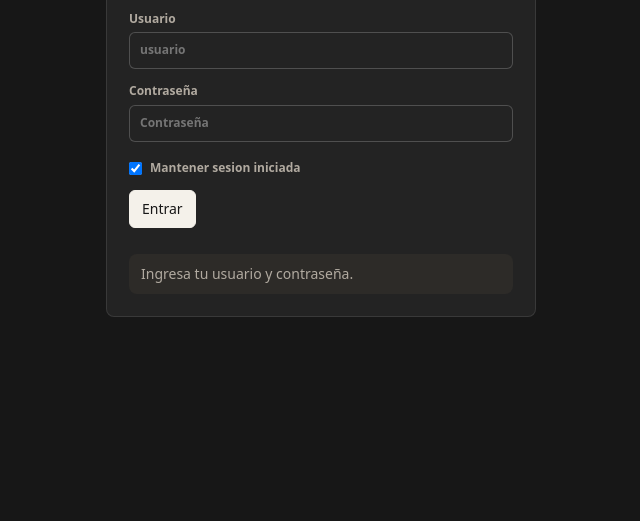
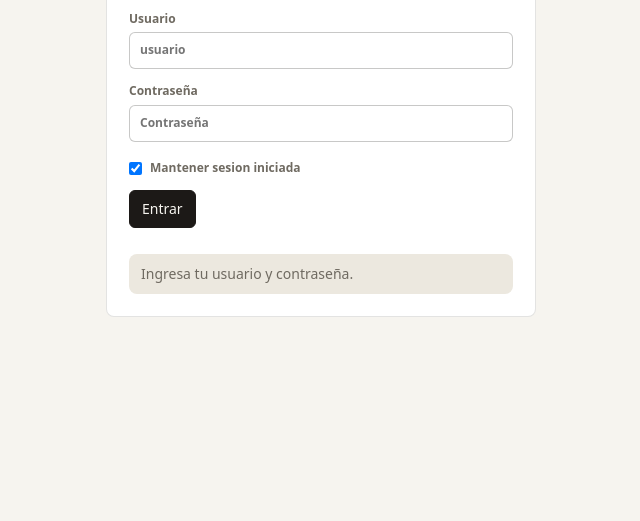
Before and after one commit to brunodos5/finanzas-hogar, a website: page index.html in a window 1280 px wide. Shown: the part 279-800 px from the top of the page, without its empty margins (319-959 px from the left). Drawn offline with Linux system fonts and the dark colour scheme.

Commit message:
Forzar modo claro en Android

```diff
--- a/index.html
+++ b/index.html
@@ -4,6 +4,7 @@
 <meta charset="UTF-8">
 <meta name="viewport" content="width=device-width, initial-scale=1.0">
 <meta name="theme-color" content="#0f766e">
+<meta name="color-scheme" content="light">
 <meta name="mobile-web-app-capable" content="yes">
 <meta name="apple-mobile-web-app-capable" content="yes">
 <meta name="apple-mobile-web-app-status-bar-style" content="default">
@@ -18,6 +19,7 @@
 <script src="/vendor/supabase-js.js"></script>
 <style>
   :root {
+    color-scheme: light;
     --bg: #f6f4ef;
     --surface: #ffffff;
     --surface2: #ece8df;
@@ -36,25 +38,10 @@
     --amber-bg: #f8edc7;
     --radius: 8px;
   }
-  @media (prefers-color-scheme: dark) {
-    :root {
-      --bg: #171717;
-      --surface: #232323;
-      --surface2: #2d2b28;
-      --border: rgba(255,255,255,.1);
-      --border2: rgba(255,255,255,.2);
-      --text: #f4f1ea;
-      --text2: #b1aaa0;
-      --text3: #79736c;
-      --green-bg: #0d2e1d;
-      --red-bg: #351111;
-      --blue-bg: #10243f;
-      --amber-bg: #2f2305;
-    }
-  }
   * { box-sizing: border-box; margin: 0; padding: 0; }
+  html { color-scheme: light; background: var(--bg); }
   body { min-height: 100vh; background: var(--bg); color: var(--text); font: 14px/1.4 system-ui, -apple-system, BlinkMacSystemFont, "Segoe UI", sans-serif; }
-  button, input, select { font: inherit; }
+  button, input, select, textarea { font: inherit; color-scheme: light; }
   .shell { display: grid; grid-template-columns: 230px 1fr; min-height: 100vh; }
   .shell.sidebar-collapsed { grid-template-columns: 64px 1fr; }
   .sidebar { position: relative; background: linear-gradient(180deg, color-mix(in srgb, var(--green-bg) 18%, var(--surface)) 0%, var(--surface) 38%); border-right: 1px solid var(--border); padding: 18px 12px; display: flex; flex-direction: column; gap: 18px; overflow: hidden; }
```
